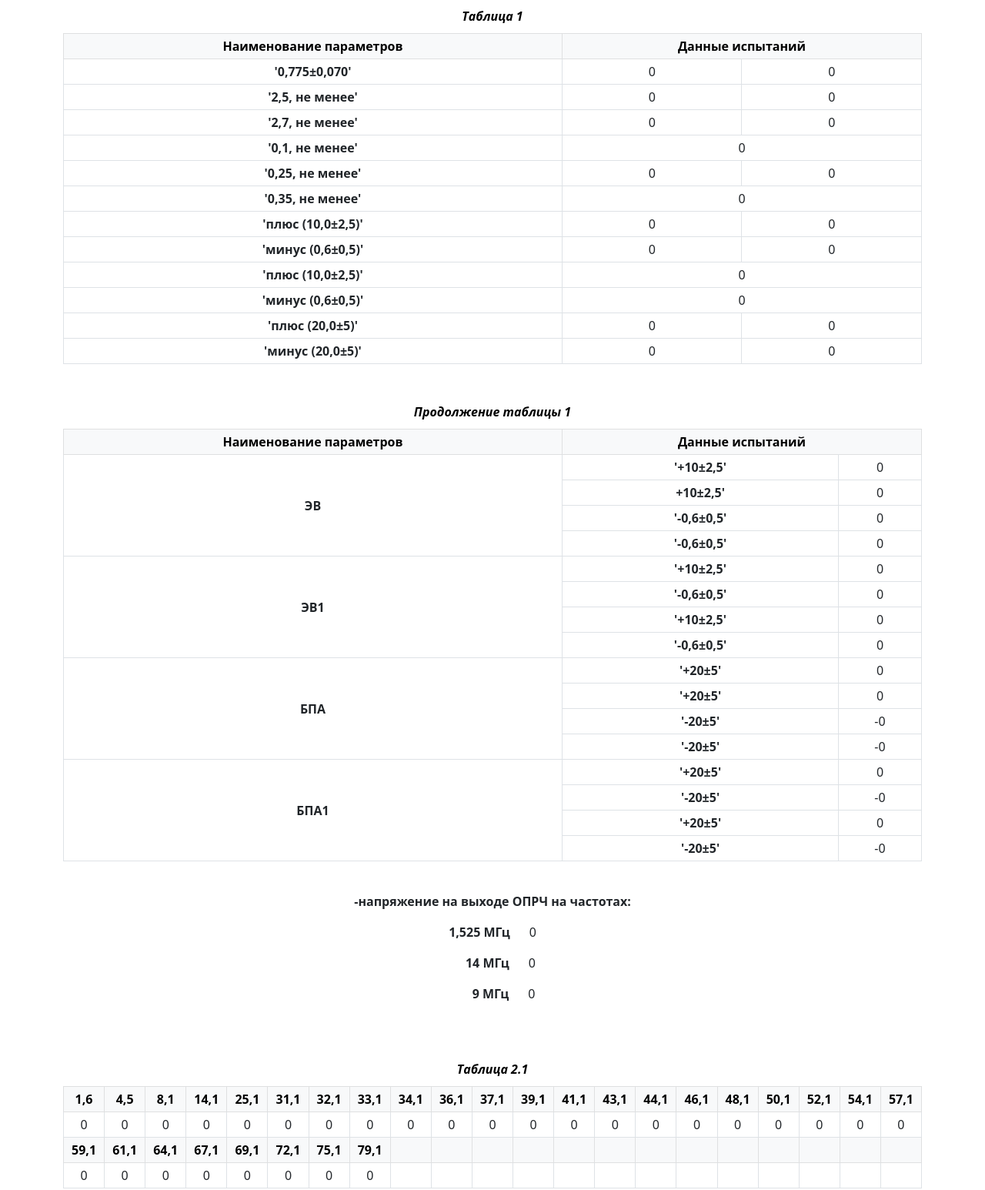
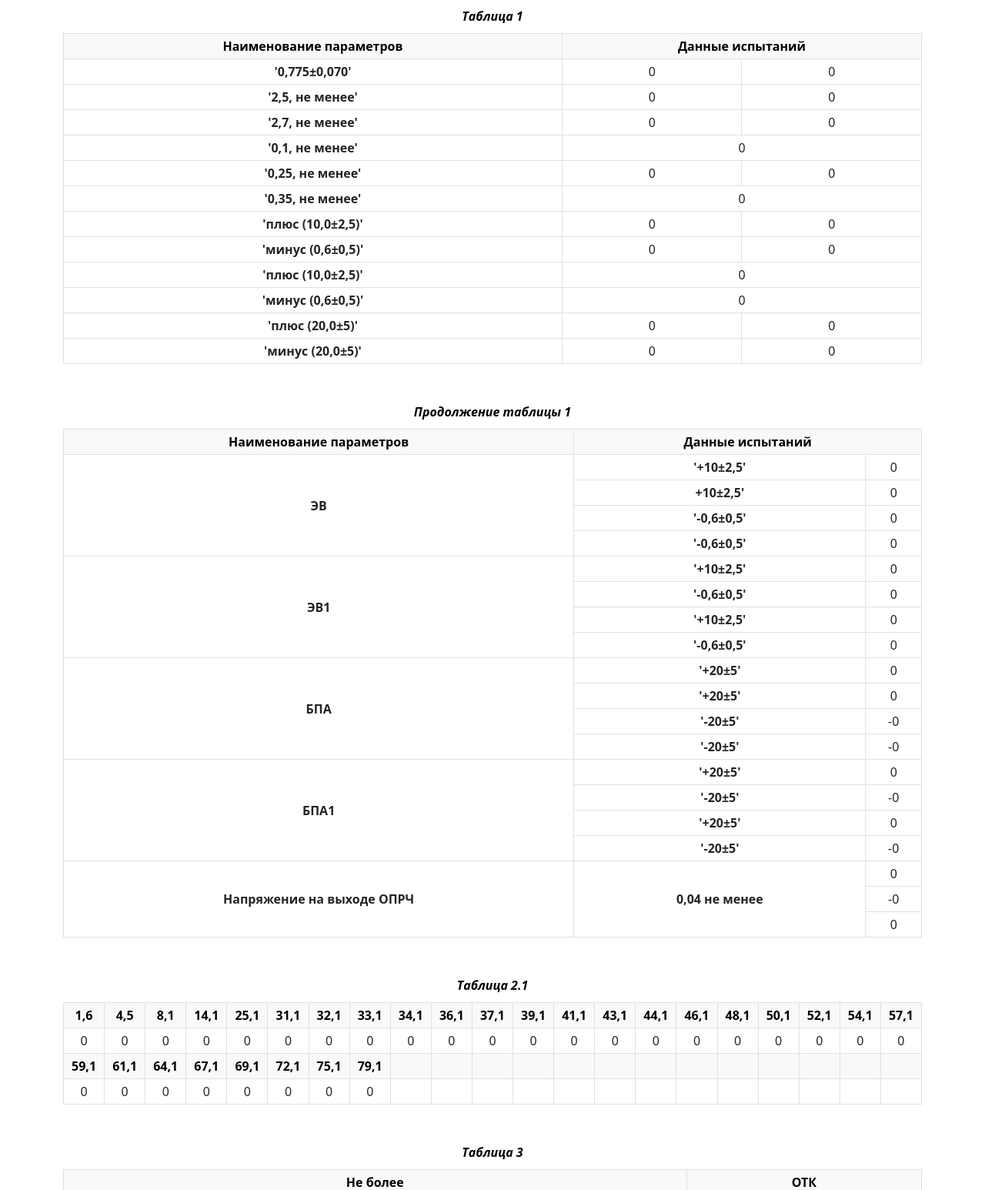
Before and after one commit to familoff/volna-r170, a Flask app: page / in a window 1280 px wide. Shown: the part 142-1688 px from the top of the page at 77% size. Run offline with Flask 2, Linux system fonts and the light colour scheme.

Commit message:
Update index.html

```diff
--- a/templates/index.html
+++ b/templates/index.html
@@ -19,15 +19,16 @@ caption {
 	text-align: center;
 }
 
-tr {
+tr, th {
 	text-align: center;
 	vertical-align: center;
 }
-td {vertical-align: middle;}
+td, th {vertical-align: middle;}
 
 br.pageBreak {
     page-break-after: always;
 }
+@media print {header > *:not(main) {display: none;}}
 	</style>
 </head>
 
@@ -193,24 +194,23 @@ br.pageBreak {
                <td>-{{ tab_1[11] }}</td>
                </td>
             </tr>
+
+			 <tr>
+				<td rowspan="3" class="first" style="b {text-align:right}">
+					<b>Напряжение на выходе ОПРЧ</b>
+				</td>
+               <th rowspan="3"><b>0,04 не менее</b></th>
+               <td>{{ tab_1[13] }}</td>
+            </tr>
+            <tr>
+               <td>-{{ tab_1[14] }}</td>
+               </td>
+            </tr>
+            <tr>
+               <td>{{ tab_1[15] }}</td>
+            </tr>
 		</tbody>
 		</table>
-
-
-
-
-
-<!-- Max, make it beautiful=) -->
-<br>
-<div><center>
-<p><b>-напряжение на выходе ОПРЧ на частотах:</b></p>
-<p><b>1,525 МГц</b> &nbsp;&nbsp;&nbsp;&nbsp;&nbsp;{{ tab_1[13] }}</p>
-<p>&nbsp;&nbsp;&nbsp;&nbsp; <b>14 МГц</b> &nbsp;&nbsp;&nbsp;&nbsp;&nbsp;{{ tab_1[14] }}</p>
-<p>&nbsp;&nbsp;&nbsp;&nbsp; &nbsp; <b>9 МГц</b> &nbsp;&nbsp;&nbsp;&nbsp;&nbsp;{{ tab_1[15] }}</p>
-</div></center>
-<br>
-
-
 
 
 
```
